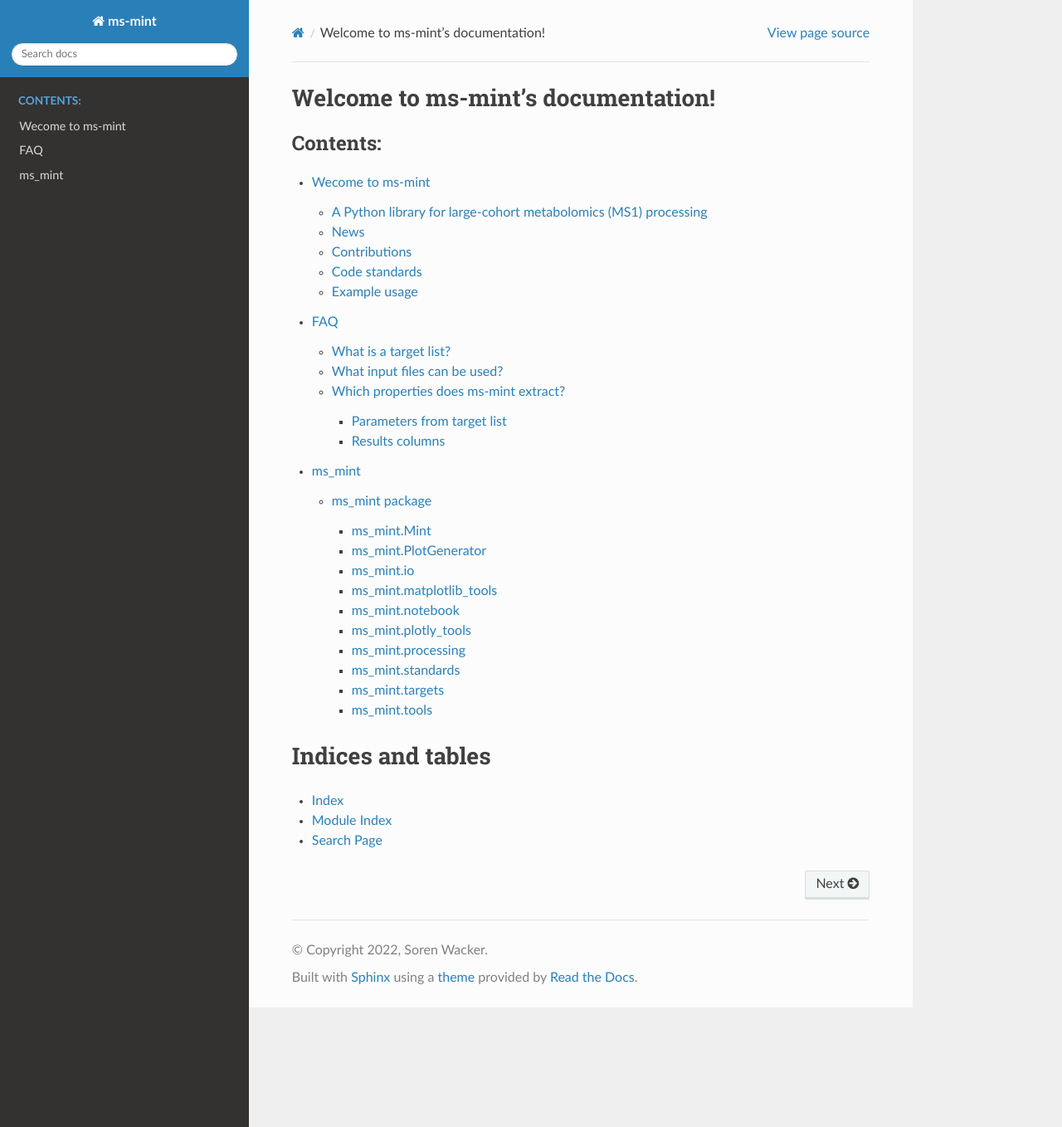
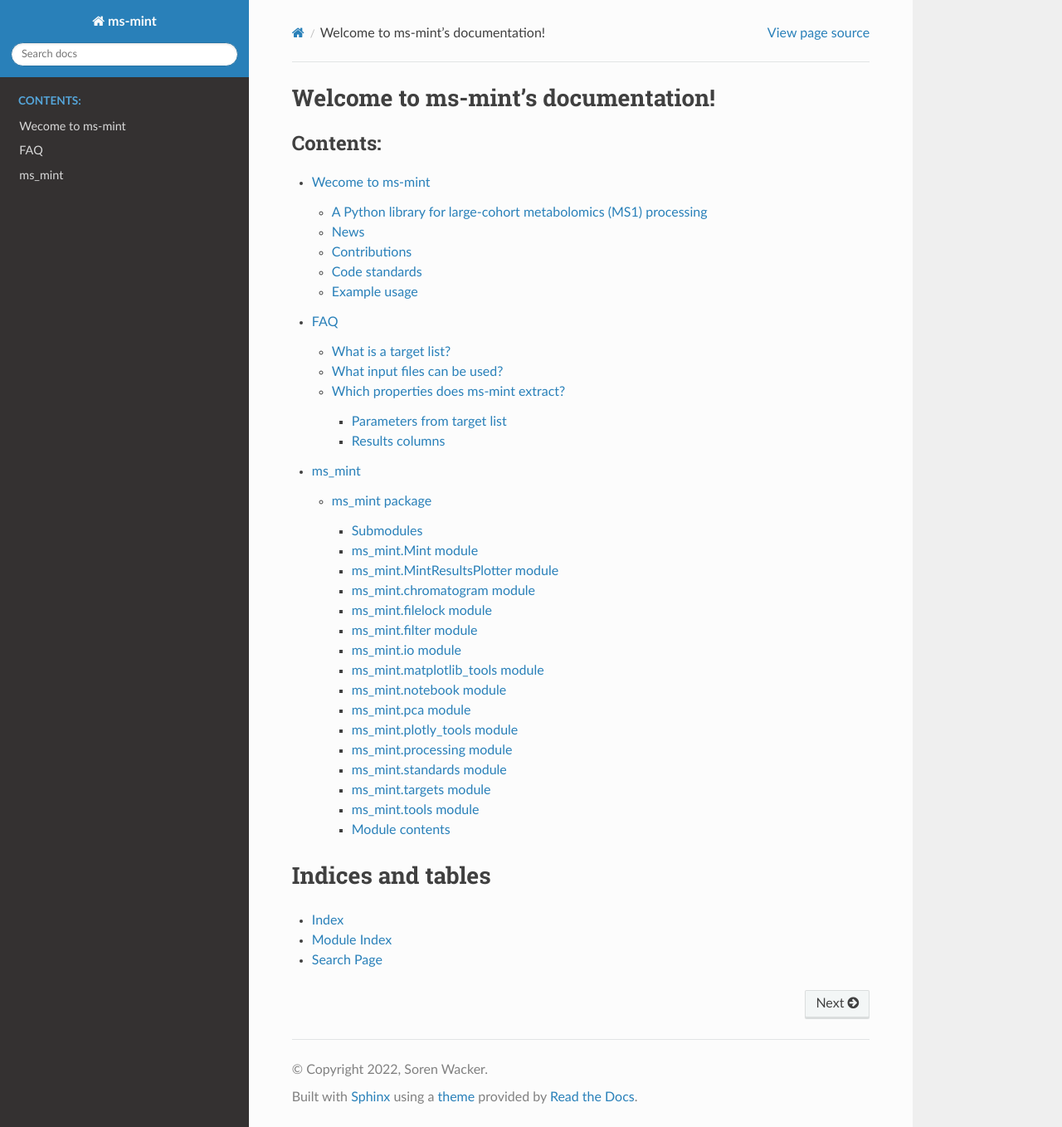
Before and after one commit to LewisResearchGroup/ms-mint, a Sphinx documentation site: the page built from docs/index.rst, in a window 1280 px wide and 1358 px high. Shown: the whole window at 83% size. Built offline with Sphinx 7.4.7 and the Read the Docs theme 2.0.0, drawn with Linux system fonts in a browser that asks for light colours.

Commit message:
Update docs

```diff
--- a/docs/ms_mint.rst
+++ b/docs/ms_mint.rst
@@ -1,8 +1,10 @@
 ms\_mint package
 ================
 
+Submodules
+----------
 
-ms\_mint.Mint
+ms\_mint.Mint module
 --------------------
 
 .. automodule:: ms_mint.Mint
@@ -10,15 +12,39 @@ ms\_mint.Mint
    :undoc-members:
    :show-inheritance:
 
-ms\_mint.PlotGenerator
------------------------------
+ms\_mint.MintResultsPlotter module
+----------------------------------
 
-.. automodule:: ms_mint.PlotGenerator
+.. automodule:: ms_mint.MintResultsPlotter
    :members:
    :undoc-members:
    :show-inheritance:
 
-ms\_mint.io
+ms\_mint.chromatogram module
+----------------------------
+
+.. automodule:: ms_mint.chromatogram
+   :members:
+   :undoc-members:
+   :show-inheritance:
+
+ms\_mint.filelock module
+------------------------
+
+.. automodule:: ms_mint.filelock
+   :members:
+   :undoc-members:
+   :show-inheritance:
+
+ms\_mint.filter module
+----------------------
+
+.. automodule:: ms_mint.filter
+   :members:
+   :undoc-members:
+   :show-inheritance:
+
+ms\_mint.io module
 ------------------
 
 .. automodule:: ms_mint.io
@@ -26,7 +52,7 @@ ms\_mint.io
    :undoc-members:
    :show-inheritance:
 
-ms\_mint.matplotlib\_tools
+ms\_mint.matplotlib\_tools module
 ---------------------------------
 
 .. automodule:: ms_mint.matplotlib_tools
@@ -34,7 +60,7 @@ ms\_mint.matplotlib\_tools
    :undoc-members:
    :show-inheritance:
 
-ms\_mint.notebook
+ms\_mint.notebook module
 ------------------------
 
 .. automodule:: ms_mint.notebook
@@ -42,7 +68,15 @@ ms\_mint.notebook
    :undoc-members:
    :show-inheritance:
 
-ms\_mint.plotly\_tools
+ms\_mint.pca module
+-------------------
+
+.. automodule:: ms_mint.pca
+   :members:
+   :undoc-members:
+   :show-inheritance:
+
+ms\_mint.plotly\_tools module
 -----------------------------
 
 .. automodule:: ms_mint.plotly_tools
@@ -50,7 +84,7 @@ ms\_mint.plotly\_tools
    :undoc-members:
    :show-inheritance:
 
-ms\_mint.processing
+ms\_mint.processing module
 --------------------------
 
 .. automodule:: ms_mint.processing
@@ -58,7 +92,7 @@ ms\_mint.processing
    :undoc-members:
    :show-inheritance:
 
-ms\_mint.standards
+ms\_mint.standards module
 -------------------------
 
 .. automodule:: ms_mint.standards
@@ -66,7 +100,7 @@ ms\_mint.standards
    :undoc-members:
    :show-inheritance:
 
-ms\_mint.targets
+ms\_mint.targets module
 -----------------------
 
 .. automodule:: ms_mint.targets
@@ -74,10 +108,18 @@ ms\_mint.targets
    :undoc-members:
    :show-inheritance:
 
-ms\_mint.tools
+ms\_mint.tools module
 ---------------------
 
 .. automodule:: ms_mint.tools
    :members:
    :undoc-members:
    :show-inheritance:
+
+Module contents
+---------------
+
+.. automodule:: ms_mint
+   :members:
+   :undoc-members:
+   :show-inheritance:
```
